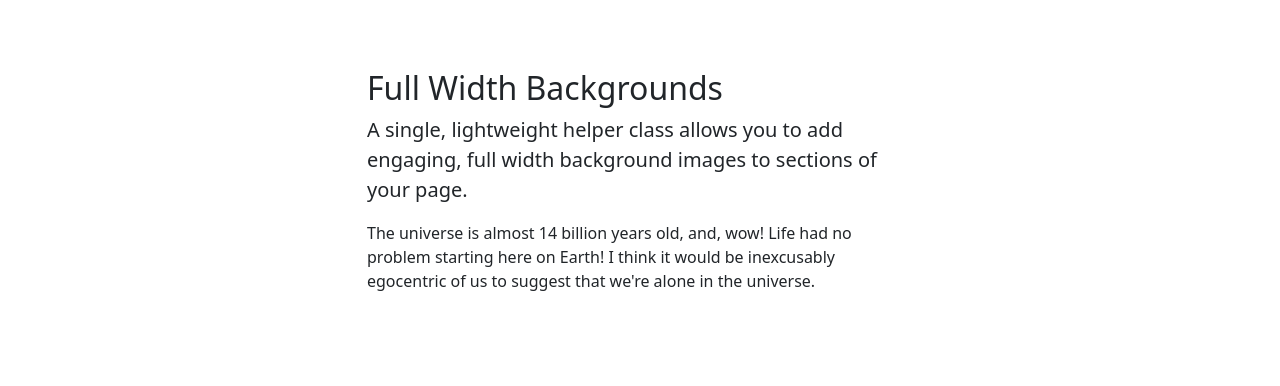
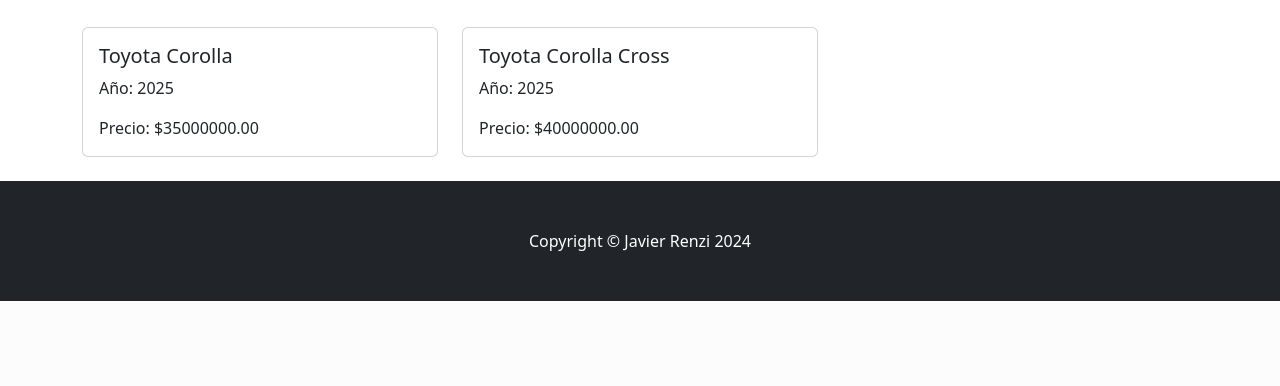
Before and after one commit to jrenziads/pre_entrega_3_python_renzi, a Django app: page / in a window 1280 px wide. Shown: the part 515-901 px from the top of the page. After the commit the page ends 816 px from the top, so only its background shows below. Run offline with Django 5.2, Linux system fonts and the light colour scheme; data comes from the database, SQL or seed files in the repository; both versions use the stored data as it was after the commit; grey boxes labelled with a size stand in for pictures from a placeholder-image service; some libraries are stand-ins or nearby versions.

Commit message:
agregue que muestre vehiculos cargados en index

```diff
--- a/web_autos/templates/web_autos/add_owner.html
+++ b/web_autos/templates/web_autos/add_owner.html
@@ -1,9 +1,9 @@
 {% extends 'web_autos/base.html' %}
 
-{% block title %}Add Dueño - AutosDelSur{% endblock %}
+{% block title %}Vender - AutosDelSur{% endblock %}
 
 {% block content %}
-<h1>Agregar Dueño</h1>
+<h1>Vender</h1>
 <form method="post">
     {% csrf_token %}
     {{ form.as_p }}
--- a/web_autos/templates/web_autos/base.html
+++ b/web_autos/templates/web_autos/base.html
@@ -6,17 +6,14 @@
     <meta name="viewport" content="width=device-width, initial-scale=1, shrink-to-fit=no" />
     <meta name="description" content="" />
     <meta name="author" content="" />
-    <title>{% block title %}Full Width Pics - Start Bootstrap Template{% endblock %}</title>
-    <!-- Favicon-->
+    <title>{% block title %}Autos del Sur{% endblock %}</title>
     <link rel="icon" type="image/x-icon" href="{% static 'web_autos/assets/favicon.ico' %}" />
-    <!-- Core theme CSS (includes Bootstrap)-->
     <link href="{% static 'web_autos/css/styles.css' %}" rel="stylesheet" />
 </head>
 <body>
-    <!-- Responsive navbar-->
     <nav class="navbar navbar-expand-lg navbar-dark bg-dark">
         <div class="container">
-            <a class="navbar-brand" href="#!">AutosDelSur</a>
+            <a class="navbar-brand" href="#!">Autos Del Sur - TOYOTA</a>
             <button class="navbar-toggler" type="button" data-bs-toggle="collapse" data-bs-target="#navbarSupportedContent" aria-controls="navbarSupportedContent" aria-expanded="false" aria-label="Toggle navigation"><span class="navbar-toggler-icon"></span></button>
             <div class="collapse navbar-collapse" id="navbarSupportedContent">
                 <ul class="navbar-nav ms-auto mb-2 mb-lg-0">
@@ -24,33 +21,29 @@
                         <a class="nav-link active" href="{% url 'index' %}">Inicio</a>
                       </li>
                       <li class="nav-item">
-                        <a class="nav-link" href="{% url 'add_car' %}">Agregar Vehiculo</a>
+                        <a class="nav-link " href="{% url 'add_brand' %}">Agregar Marca</a>
                       </li>
                       <li class="nav-item">
-                        <a class="nav-link" href="{% url 'add_brand' %}">Agregar Marca</a>
+                        <a class="nav-link " href="{% url 'add_car' %}">Agregar Vehiculo</a>
                       </li>
                       <li class="nav-item">
-                        <a class="nav-link" href="{% url 'add_owner' %}">Agregar Dueño</a>
+                        <a class="nav-link " href="{% url 'add_owner' %}">Vender</a>
                       </li>
                       <li class="nav-item">
-                        <a class="nav-link" href="{% url 'search' %}">Buscar</a>
+                        <a class="nav-link " href="{% url 'search' %}">Buscar</a>
                       </li>
                 </ul>
             </div>
         </div>
     </nav>
-    <!-- Content block -->
     <div class="content-wrapper">
         {% block content %}
         {% endblock %}
     </div>
-    <!-- Footer-->
     <footer class="py-5 bg-dark">
         <div class="container"><p class="m-0 text-center text-white">Copyright &copy; Javier Renzi 2024</p></div>
     </footer>
-    <!-- Bootstrap core JS-->
     <script src="https://cdn.jsdelivr.net/npm/bootstrap@5.2.3/dist/js/bootstrap.bundle.min.js"></script>
-    <!-- Core theme JS-->
     <script src="{% static 'web_autos/js/scripts.js' %}"></script>
 </body>
 </html>
--- a/web_autos/templates/web_autos/index.html
+++ b/web_autos/templates/web_autos/index.html
@@ -3,41 +3,24 @@
 {% block title %}Inicio - Autos del Sur{% endblock %}
 
 {% block content %}
-<!-- Header - set the background image for the header in the line below-->
-<header class="py-5 bg-image-full" style="background-image: url('https://source.unsplash.com/wfh8dDlNFOk/1600x900')">
     <div class="text-center my-5">
-        <img class="img-fluid rounded-circle mb-4" src="https://dummyimage.com/150x150/6c757d/dee2e6.jpg" alt="..." />
-        <h1 class="text-white fs-3 fw-bolder">Full Width Pics</h1>
-        <p class="text-white-50 mb-0">Landing Page Template</p>
+        <img class="img-fluid rounded-circle mb-4" src="https://media.toyota.com.ar/91e35b41-0137-4d52-a05a-0de02440347d.png" alt="..." />
+        <h1 class="text-white fs-3 fw-bolder">Autos del Sur</h1>
+        <p class="text-white-50 mb-0">Concesionario Oficial Toyota</p>
     </div>
-</header>
-<!-- Content section-->
-<section class="py-5">
-    <div class="container my-5">
-        <div class="row justify-content-center">
-            <div class="col-lg-6">
-                <h2>Full Width Backgrounds</h2>
-                <p class="lead">A single, lightweight helper class allows you to add engaging, full width background images to sections of your page.</p>
-                <p class="mb-0">The universe is almost 14 billion years old, and, wow! Life had no problem starting here on Earth! I think it would be inexcusably egocentric of us to suggest that we're alone in the universe.</p>
+    <div class="container mt-4">
+        <div class="row">
+            {% for car in cars %}
+            <div class="col-md-4">
+                <div class="card mb-4">
+                    <div class="card-body">
+                        <h5 class="card-title">{{ car.brand.name }} {{ car.model }}</h5>
+                        <p class="card-text">Año: {{ car.year }}</p>
+                        <p class="card-text">Precio: ${{ car.price }}</p>
+                    </div>
+                </div>
             </div>
+            {% endfor %}
         </div>
     </div>
-</section>
-<!-- Image element - set the background image for the header in the line below-->
-<div class="py-5 bg-image-full" style="background-image: url('https://source.unsplash.com/4ulffa6qoKA/1200x800')">
-    <!-- Put anything you want here! The spacer below with inline CSS is just for demo purposes!-->
-    <div style="height: 20rem"></div>
-</div>
-<!-- Content section-->
-<section class="py-5">
-    <div class="container my-5">
-        <div class="row justify-content-center">
-            <div class="col-lg-6">
-                <h2>Engaging Background Images</h2>
-                <p class="lead">The background images used in this template are sourced from Unsplash and are open source and free to use.</p>
-                <p class="mb-0">I can't tell you how many people say they were turned off from science because of a science teacher that completely sucked out all the inspiration and enthusiasm they had for the course.</p>
-            </div>
-        </div>
-    </div>
-</section>
 {% endblock %}
--- a/web_autos/templates/web_autos/search.html
+++ b/web_autos/templates/web_autos/search.html
@@ -3,10 +3,13 @@
 {% block title %}Busqueda - AutosDelSur{% endblock %}
 
 {% block content %}
-<h1>Busqueda</h1>
+<h1>Busqueda por Vehiculo</h1>
+<br>
 <form method="get">
     {{ form.as_p }}
     <button type="submit">Buscar</button>
+    <br>
+    <br>
 </form>
 {% if results %}
     <h2>Resultado</h2>
--- a/web_autos/views.py
+++ b/web_autos/views.py
@@ -3,7 +3,8 @@
 from .models import Brand, Car, Owner
 
 def index(request):
-    return render(request, 'web_autos/index.html')
+    cars = Car.objects.all()
+    return render(request, 'web_autos/index.html', {'cars': cars})
 
 def add_brand(request):
     if request.method == 'POST':
```
Also changed, not shown: web_autos/forms.py (+8 -2 lines), db.sqlite3.
